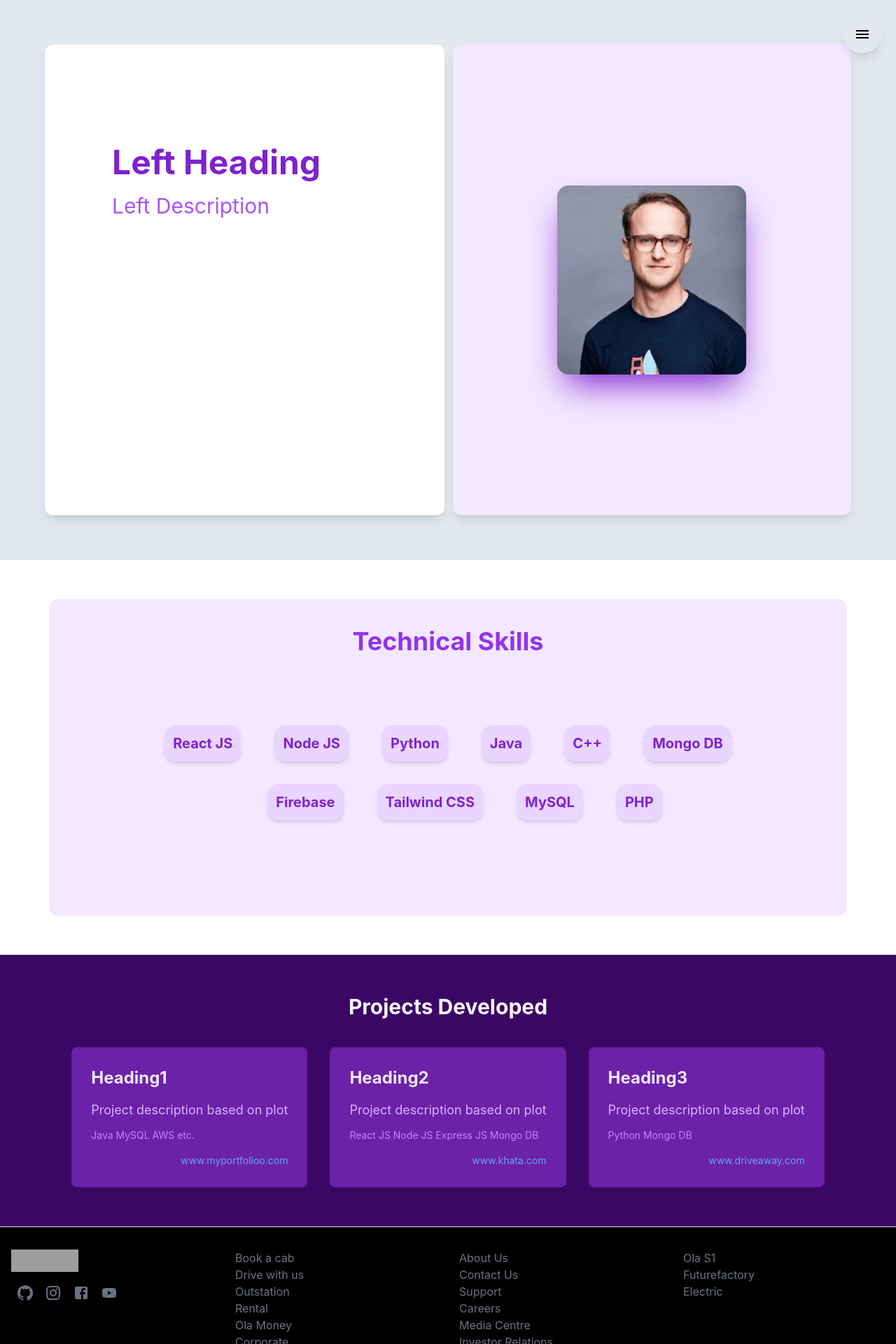
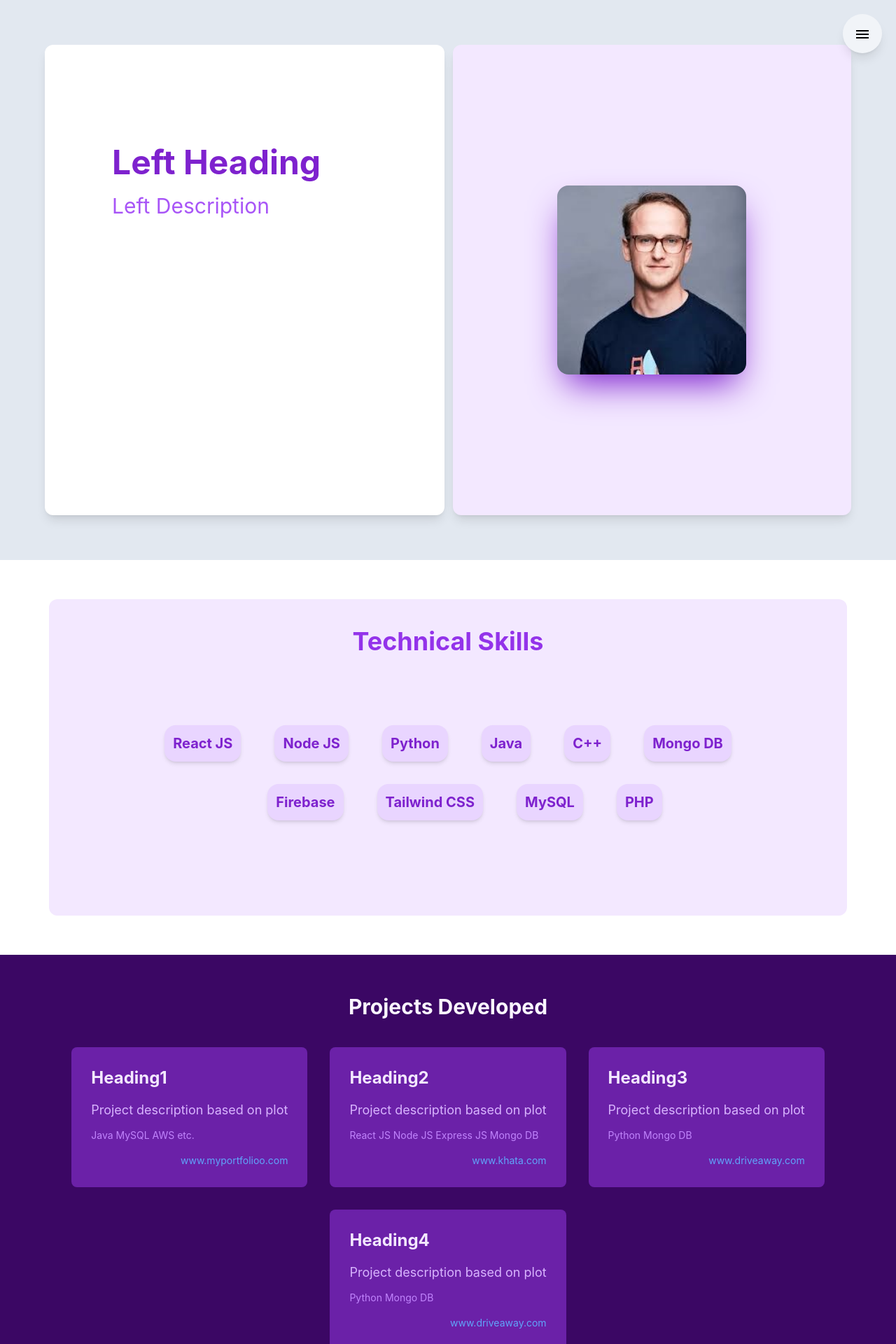
Before and after one commit to ASH0DANNY/Portfolio, a React (Create React App) app: page / in a window 1280 px wide. Shown: the top 1920 px of the page at 70% size. Built offline with nearby package versions, Linux system fonts and the light colour scheme; grey boxes are pictures that could not be loaded.

Commit message:
navbar changed

```diff
--- a/src/components/LandingPage.jsx
+++ b/src/components/LandingPage.jsx
@@ -3,44 +3,9 @@ import Navbar from "./Navbar";
 import Footer from "./Footer";
 import profile_image from "../images/profile.jpg";
 import { Link } from "react-router-dom";
+import { projects, TechnicalSkills } from "../data/PortfolioData";
 
 const LandingPage = () => {
-  const TechnicalSkills = [
-    "React JS",
-    "Node JS",
-    "Python",
-    "Java",
-    "C++",
-    "Mongo DB",
-    "Firebase",
-    "Tailwind CSS",
-    "MySQL",
-    "PHP",
-  ];
-
-  const projects = [
-    {
-      key: 1,
-      heading: "Heading1",
-      desc: "Project description based on plot",
-      tec_used: ["Java", "MySQL", "AWS", "etc."],
-      project_link: "www.myportfolioo.com",
-    },
-    {
-      key: 2,
-      heading: "Heading2",
-      desc: "Project description based on plot",
-      tec_used: ["React JS", "Node JS", "Express JS", "Mongo DB"],
-      project_link: "www.khata.com",
-    },
-    {
-      key: 3,
-      heading: "Heading3",
-      desc: "Project description based on plot",
-      tec_used: ["Python", "Mongo DB"],
-      project_link: "www.driveaway.com",
-    },
-  ];
   return (
     <>
       <Navbar />
@@ -80,7 +45,7 @@ const LandingPage = () => {
         <p className="text-3xl text-center text-purple-50 font-bold">
           Projects Developed
         </p>
-        <div className="mt-7 md:mt-10 w-full flex justify-center items-center gap-8">
+        <div className="mt-7 md:mt-10 w-full flex flex-wrap justify-center items-center gap-8">
           {projects.map((item) => (
             <div
               key={item.key}
--- a/src/components/Navbar.jsx
+++ b/src/components/Navbar.jsx
@@ -1,6 +1,9 @@
 import React, { useRef, useState } from "react";
 import MenuIcon from "@mui/icons-material/Menu";
 import CloseIcon from "@mui/icons-material/Close";
+import HomeRoundedIcon from "@mui/icons-material/HomeRounded";
+import AssignmentRoundedIcon from "@mui/icons-material/AssignmentRounded";
+import DataObjectRoundedIcon from "@mui/icons-material/DataObjectRounded";
 
 const Navbar = () => {
   const [open, setOpen] = useState(false);
@@ -10,26 +13,18 @@ const Navbar = () => {
   const handleMenuClick = () => {
     open ? setOpen(false) : setOpen(true);
     console.log("Menu Clicked");
-    if (open) {
-      menuBlock.current.classList.remove("w-14", "h-14", "rounded-full");
-      menuBlock.current.classList.add("w-[300px]", "h-[450px]", "bg-slate-200");
-      navBtn.current.classList.add("float-right");
-    } else {
-      menuBlock.current.classList.add("w-14", "h-14", "rounded-full");
-      menuBlock.current.classList.remove(
-        "w-[300px]",
-        "h-[450px]",
-        "bg-slate-200"
-      );
-      navBtn.current.classList.add("float-right");
-    }
+    // if (open) {
+    //   menuBlock.current.classList.remove("w-14", "h-14", "rounded-full");
+    //   menuBlock.current.classList.add("w-[300px]", "h-[450px]", "bg-slate-200");
+    //   navBtn.current.classList.add("float-right");
+    // }
   };
 
   return (
     <>
       <div
         ref={menuBlock}
-        className="fixed top-5 right-5 w-14 h-14 shadow-lg z-40 rounded-full border-green-300"
+        className="fixed top-5 right-5 bg-white w-14 h-14 shadow-lg z-40 rounded-full bg-opacity-50"
       >
         {open ? (
           <button
@@ -50,9 +45,19 @@ const Navbar = () => {
         )}
 
         {/* Menu Open Block */}
-        {/* {open ? (
-          <div className="relative right-[200px] w-[280px] h-[350px] bg-white"></div>
-        ) : null} */}
+        {open ? (
+          <div className="relative flex flex-col gap-4 mt-2 w-[60px] h-[250px] bg-white z-40 bg-opacity-50 rounded-2xl shadow-lg p-4">
+            <div>
+              <HomeRoundedIcon />
+            </div>
+            <div>
+              <DataObjectRoundedIcon />
+            </div>
+            <div>
+              <AssignmentRoundedIcon />
+            </div>
+          </div>
+        ) : null}
       </div>
     </>
   );
--- /dev/null
+++ b/src/data/PortfolioData.js
@@ -0,0 +1,45 @@
+//Technical Language Skills (Known)
+export const TechnicalSkills = [
+  "React JS",
+  "Node JS",
+  "Python",
+  "Java",
+  "C++",
+  "Mongo DB",
+  "Firebase",
+  "Tailwind CSS",
+  "MySQL",
+  "PHP",
+];
+
+//Developed Projects Data
+export const projects = [
+  {
+    key: 1,
+    heading: "Heading1",
+    desc: "Project description based on plot",
+    tec_used: ["Java", "MySQL", "AWS", "etc."],
+    project_link: "www.myportfolioo.com",
+  },
+  {
+    key: 2,
+    heading: "Heading2",
+    desc: "Project description based on plot",
+    tec_used: ["React JS", "Node JS", "Express JS", "Mongo DB"],
+    project_link: "www.khata.com",
+  },
+  {
+    key: 3,
+    heading: "Heading3",
+    desc: "Project description based on plot",
+    tec_used: ["Python", "Mongo DB"],
+    project_link: "www.driveaway.com",
+  },
+  {
+    key: 4,
+    heading: "Heading4",
+    desc: "Project description based on plot",
+    tec_used: ["Python", "Mongo DB"],
+    project_link: "www.driveaway.com",
+  },
+];
```
